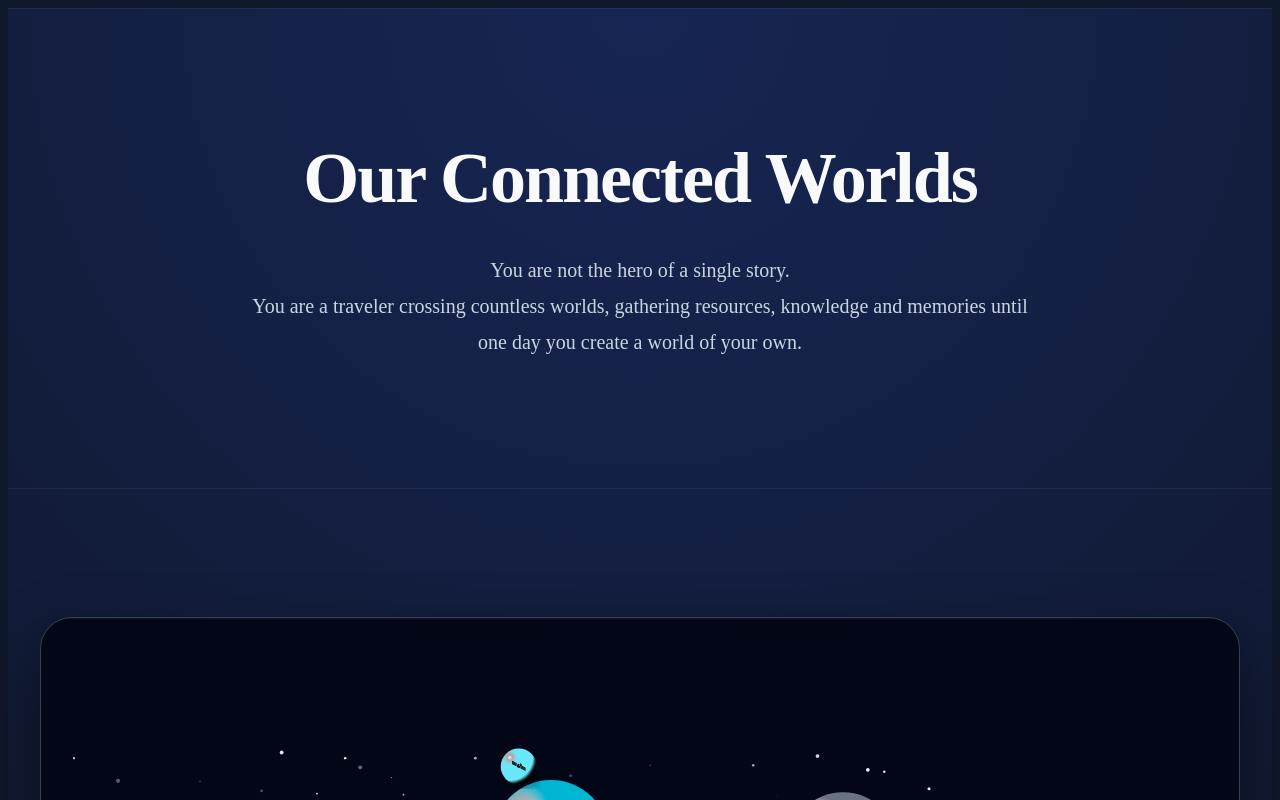
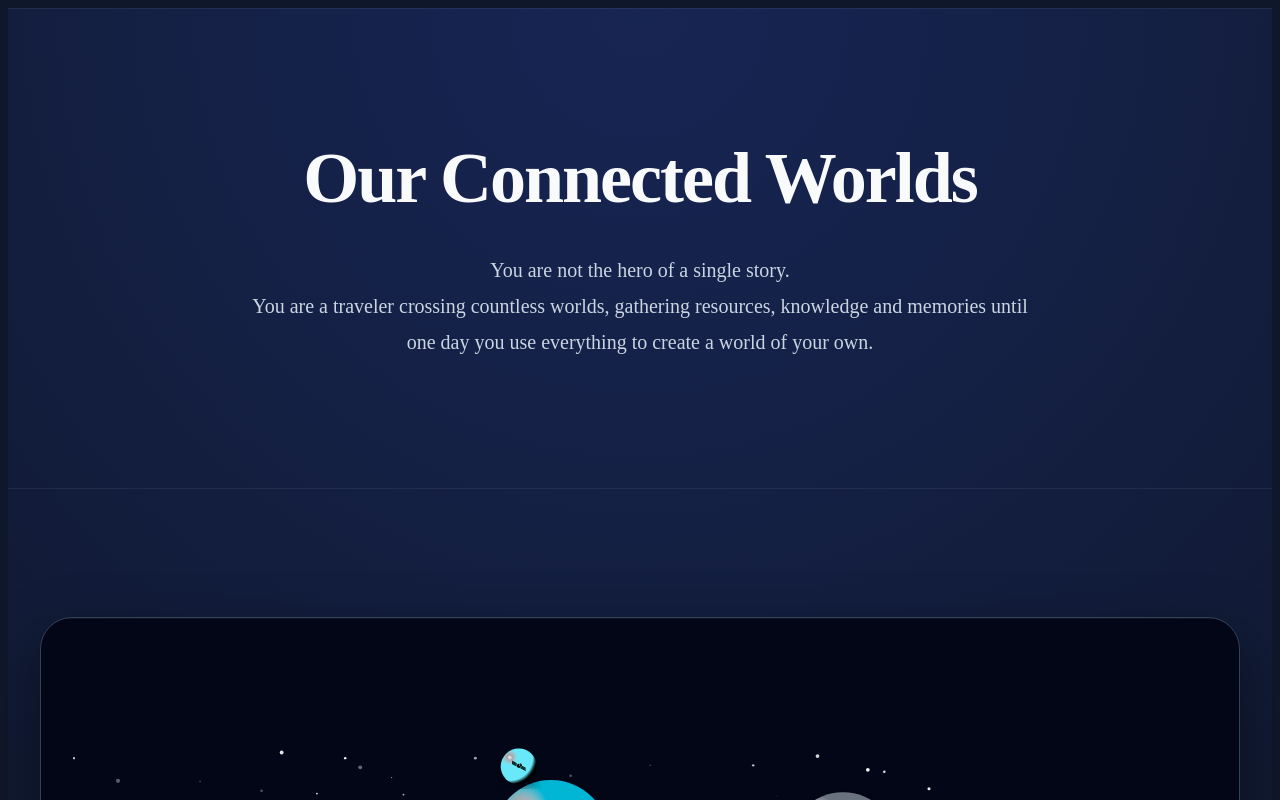
Before and after one commit to crowlas/our-connected-worlds, a React (Vite) app in the folder website/: page / in a window 1280 px wide. Shown: the top 800 px of the page. Built offline with nearby package versions, Linux system fonts and the light colour scheme; a web font is replaced by a local one.

Commit message:
home page text change

```diff
--- a/website/src/components/homePage/Hero.tsx
+++ b/website/src/components/homePage/Hero.tsx
@@ -12,7 +12,8 @@ export default function Hero() {
 
           <p>
             You are a traveler crossing countless worlds, gathering resources,
-            knowledge and memories until one day you create a world of your own.
+            knowledge and memories until one day you use everything to create a
+            world of your own.
           </p>
         </div>
       </PageContainer>
```
